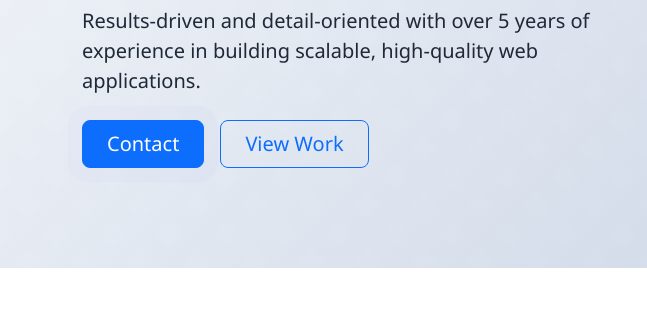
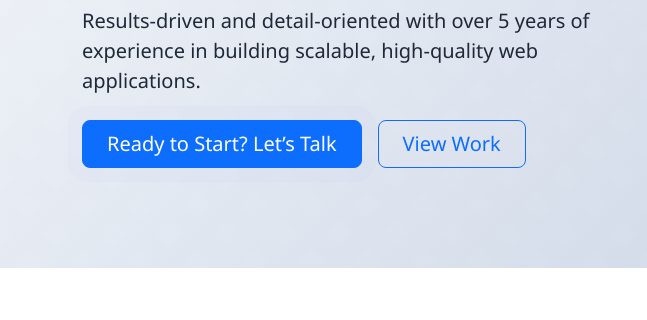
Before and after one commit to codewithjohn10/portfolio, a plain HTML site: page index.html in a window 1280 px wide. Shown: the part 402-722 px from the top of the page, 0-647 px from the left. Drawn offline with nearby package versions, Linux system fonts and the light colour scheme.

Commit message:
Changed contact to ready to start

```diff
--- a/index.html
+++ b/index.html
@@ -55,7 +55,7 @@
                     <p class="lead mb-4">Results-driven and detail-oriented with over 5 years of experience in building
                         scalable, high-quality web applications.</p>
                     <div class="d-flex gap-3">
-                        <a href="#contact" class="btn btn-primary btn-lg px-4 pulse">Contact</a>
+                        <a href="#contact" class="btn btn-primary btn-lg px-4 pulse">Ready to Start? Let’s Talk</a>
                         <a href="#projects" class="btn btn-outline-primary btn-lg px-4">View Work</a>
                     </div>
                 </div>
```
